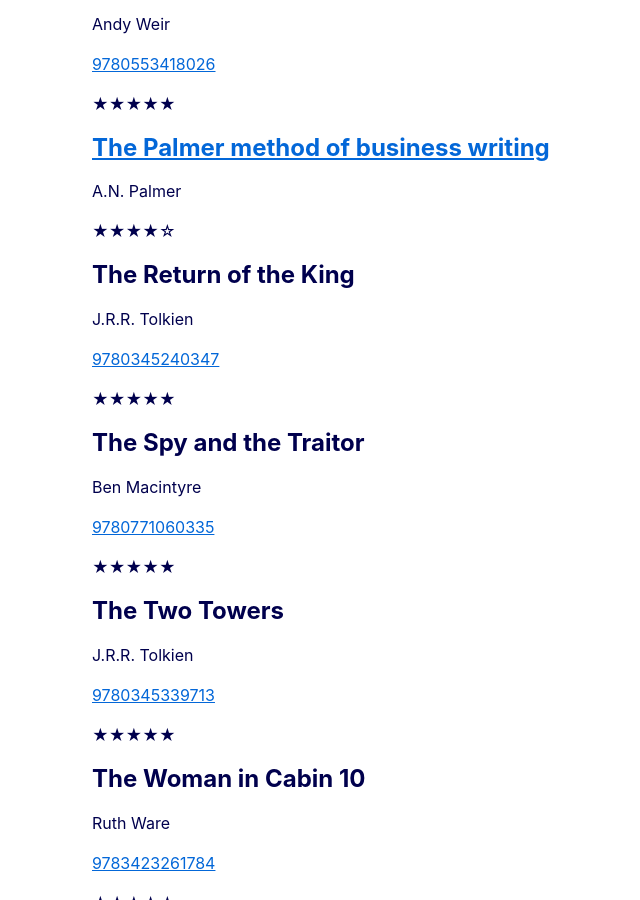
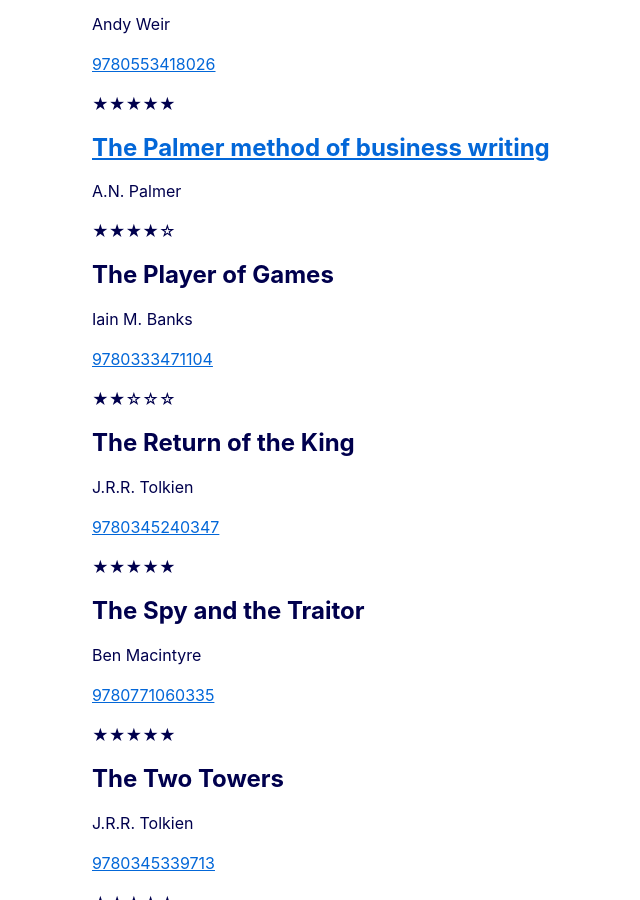
Before and after one commit to cimm/suffix, a Jekyll site: the page built from reading/index.html, in a window 1280 px wide and 900 px high, scrolled down 12160 px. Shown: the whole window, without its empty margins (213-853 px from the left). Built offline with Jekyll 4.4.1, drawn with Linux system fonts in a browser that asks for light colours.

Commit message:
Add The Player of Games to reading list

```diff
--- a/reading/index.html
+++ b/reading/index.html
@@ -77,6 +77,7 @@ books:
   - ["The Kite Runner", "Khaled Hosseini", 9781408845479, 4]
   - ["The Martian", "Andy Weir", 9780553418026, 5]
   - ["The Palmer method of business writing", "A.N. Palmer", "", 4, "palmer-writing-method"]
+  - ["The Player of Games", "Iain M. Banks", 9780333471104, 2]
   - ["The Return of the King", "J.R.R. Tolkien", 9780345240347, 5]
   - ["The Spy and the Traitor", "Ben Macintyre", 9780771060335, 5]
   - ["The Two Towers", "J.R.R. Tolkien", 9780345339713, 5]
```
